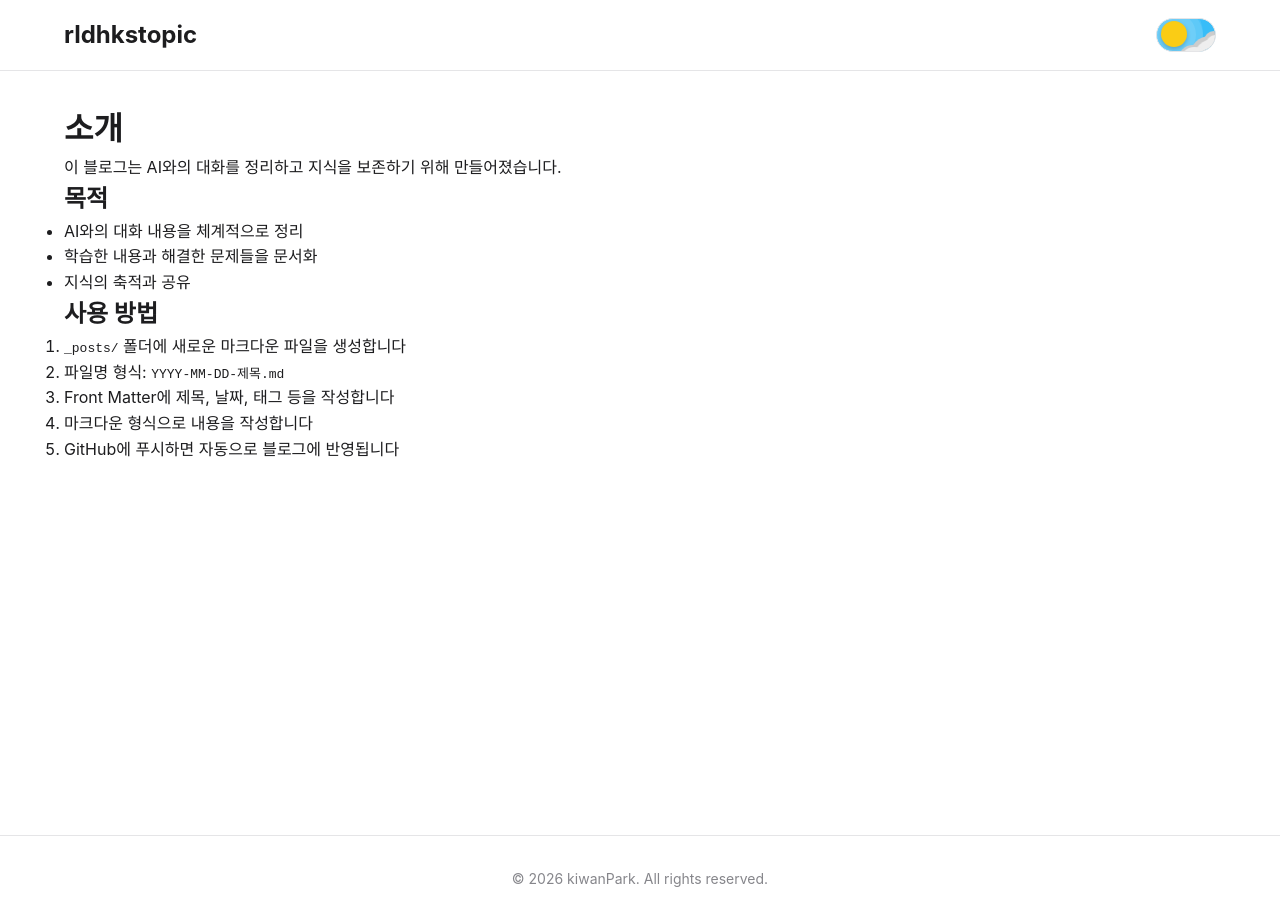
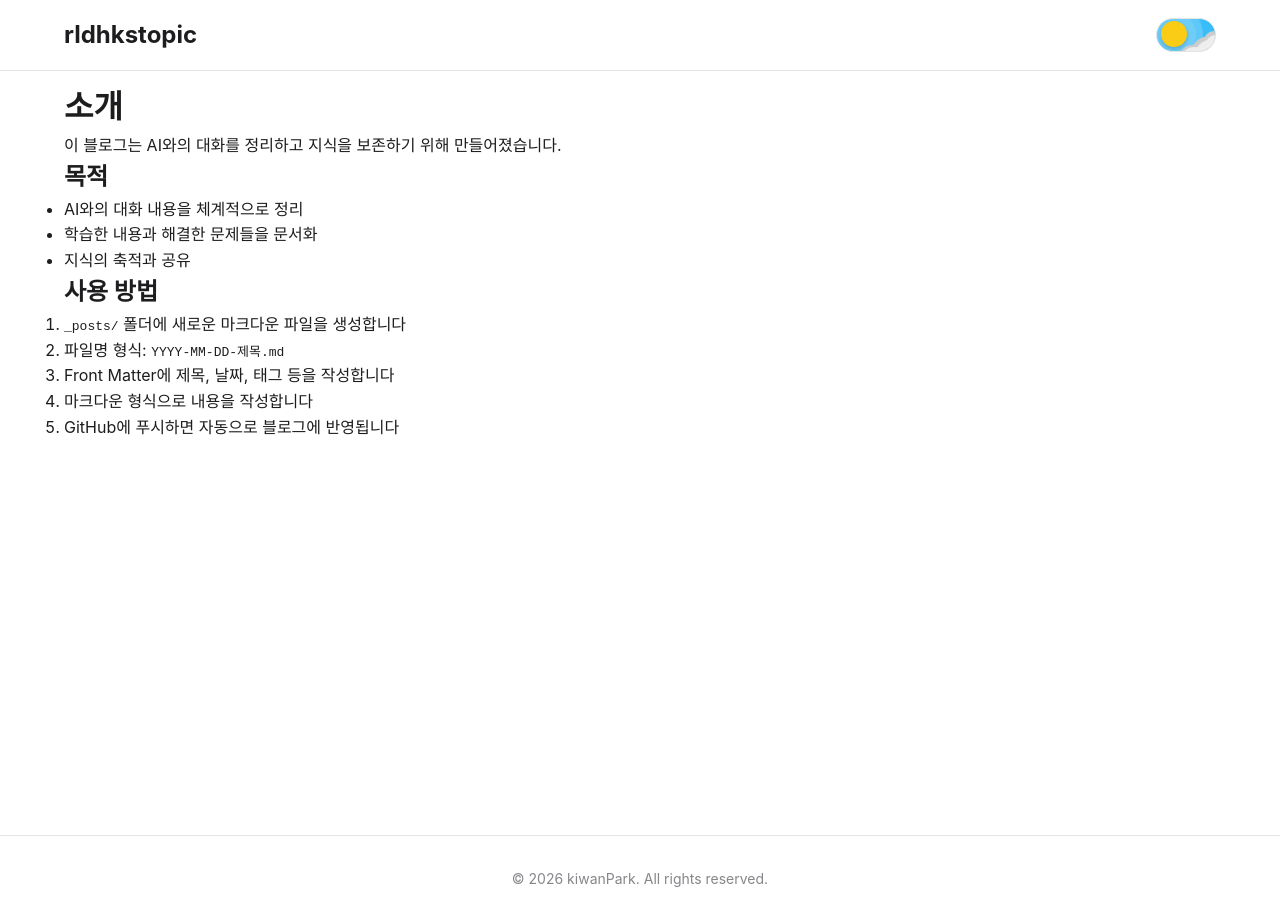
Before and after one commit to rldhkstopic/rldhkstopic.github.io, a Jekyll site: the page built from about.md, in a window 1280 px wide and 900 px high. Built offline with Jekyll 4.4.1, drawn with Linux system fonts in a browser that asks for light colours; nearby versions of some CDN libraries; a style sheet for code colours, icons or effects is not loaded.

Commit message:
[v0.0.2] Reduce page-content padding and remove on mobile

```diff
--- a/assets/css/main.css
+++ b/assets/css/main.css
@@ -393,7 +393,8 @@
 /* Main Content */
 .page-content {
   min-height: calc(100vh - 200px);
-  padding: 2rem 0;
+  padding-top: 10px;
+  padding-bottom: 10px;
 }
 
 .wrapper {
@@ -2584,6 +2585,12 @@
     display: none !important;
   }
 
+  /* 모바일에서 page-content 패딩 제거 */
+  .page-content {
+    padding-top: 0;
+    padding-bottom: 0;
+  }
+
   .post-item {
     padding: 1rem;
   }
```
